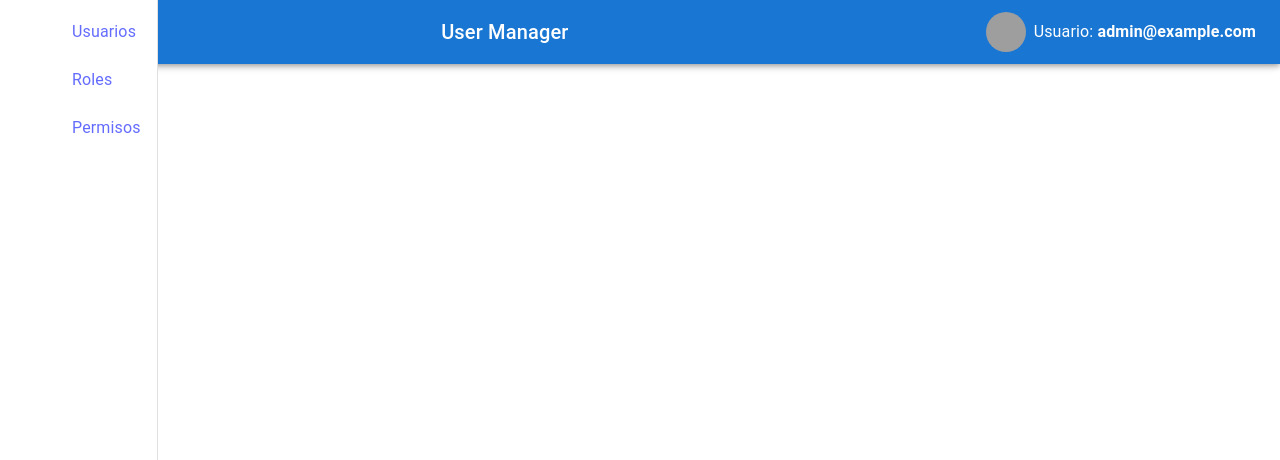
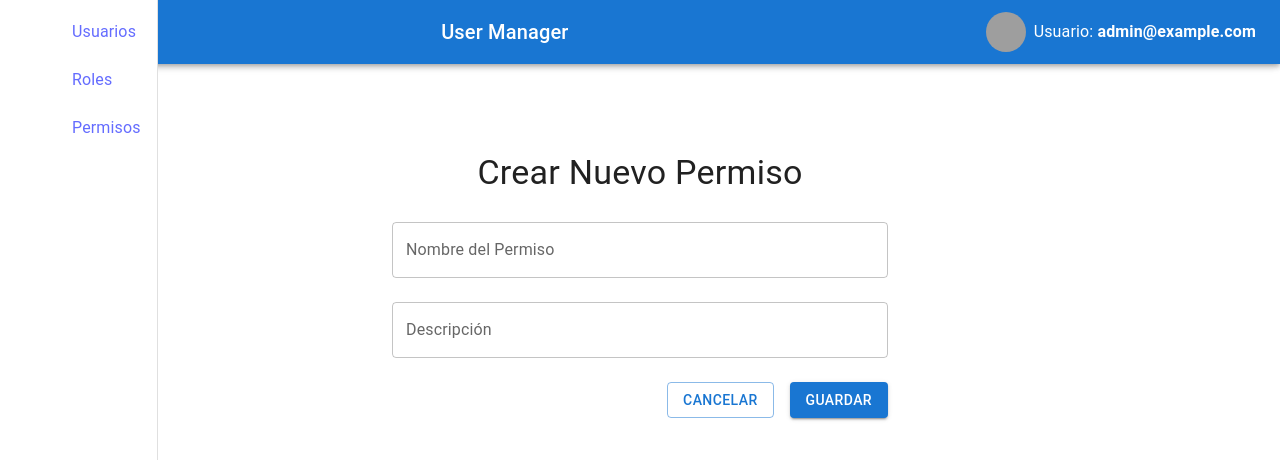
Before and after one commit to megajandrox/arq-web-tp-integrador, a React (Vite) app in the folder webapp/: page /permissions/new in a window 1280 px wide. Shown: the top 460 px of the page. Built offline with nearby package versions, Linux system fonts and the light colour scheme; grey boxes are pictures that could not be loaded; some icons are missing.

Commit message:
permissions

```diff
--- a/webapp/src/App.jsx
+++ b/webapp/src/App.jsx
@@ -7,6 +7,8 @@ import RoleList from './features/roles/RoleList';
 import EditRole from './features/roles/EditRole';
 import NewRole from './features/roles/NewRole';
 import PermissionList from './features/permissions/PermissionList';
+import NewPermission from './features/permissions/NewPermission';
+import EditPermission from './features/permissions/EditPermission';
 import EditUser from './features/users/EditUser';
 import NewUser from './features/users/NewUser'; // Importar el componente de creación de usuario
 import AssignRoles from './features/users/AssignRoles'; // Importar el nuevo componente
@@ -74,6 +76,8 @@ function App() {
                 <Route path="/roles/new" element={<NewRole />} />
                 <Route path="/roles/edit/:id" element={<EditRole />} />
                 <Route path="/permissions" element={<PermissionList />} />
+                <Route path="/permissions/new" element={<NewPermission />} />
+                <Route path="/permissions/edit/:id" element={<EditPermission />} />
                 <Route path="/roles/:id/assign-permissions" element={<AssignPermissions />} />
               </Routes>
             </main>
--- /dev/null
+++ b/webapp/src/features/permissions/EditPermission.jsx
@@ -0,0 +1,97 @@
+import React, { useEffect, useState } from 'react';
+import { useParams, useNavigate } from 'react-router-dom';
+import { TextField, Button, Typography, Box } from '@mui/material';
+
+function EditPermission() {
+  const { id } = useParams();
+  const navigate = useNavigate();
+  const [permission, setPermission] = useState(null);
+  const [loading, setLoading] = useState(true);
+  const [error, setError] = useState(null);
+
+  useEffect(() => {
+    fetch(`/api/permissions/${id}`)
+      .then((response) => {
+        if (!response.ok) {
+          throw new Error('Error al obtener los datos del permiso');
+        }
+        return response.json();
+      })
+      .then((data) => {
+        setPermission(data);
+        setLoading(false);
+      })
+      .catch((err) => {
+        setError(err.message);
+        setLoading(false);
+      });
+  }, [id]);
+
+  const handleSave = () => {
+    const permissionData = {
+      name: permission.name,
+      description: permission.description,
+    };
+
+    fetch(`/api/permissions/${id}`, {
+      method: 'PUT',
+      headers: {
+        'Content-Type': 'application/json',
+      },
+      body: JSON.stringify(permissionData),
+    })
+      .then((response) => {
+        if (!response.ok) {
+          throw new Error('Error al actualizar el permiso');
+        }
+        return response.json();
+      })
+      .then((data) => {
+        alert(`Permiso "${data.name}" actualizado correctamente`);
+        navigate('/permissions');
+      })
+      .catch((err) => {
+        alert(`Error: ${err.message}`);
+      });
+  };
+
+  if (loading) {
+    return <Typography>Cargando...</Typography>;
+  }
+
+  if (error) {
+    return <Typography color="error">Error: {error}</Typography>;
+  }
+
+  return (
+    <Box sx={{ maxWidth: 600, margin: 'auto', mt: 4 }}>
+      <Typography variant="h4" gutterBottom>
+        Editar Permiso
+      </Typography>
+      <TextField
+        fullWidth
+        label="Nombre del Permiso"
+        value={permission.name}
+        onChange={(e) => setPermission({ ...permission, name: e.target.value })}
+        margin="normal"
+      />
+      <TextField
+        fullWidth
+        label="Descripción"
+        value={permission.description}
+        onChange={(e) => setPermission({ ...permission, description: e.target.value })}
+        margin="normal"
+      />
+      <Box sx={{ display: 'flex', justifyContent: 'flex-end', gap: 2, mt: 2 }}>
+        <Button variant="outlined" onClick={() => navigate('/permissions')}>
+          Cancelar
+        </Button>
+        <Button variant="contained" color="primary" onClick={handleSave}>
+          Guardar
+        </Button>
+      </Box>
+    </Box>
+  );
+}
+
+export default EditPermission;
--- /dev/null
+++ b/webapp/src/features/permissions/NewPermission.jsx
@@ -0,0 +1,73 @@
+import React, { useState } from 'react';
+import { useNavigate } from 'react-router-dom';
+import { TextField, Button, Typography, Box } from '@mui/material';
+
+function NewPermission() {
+  const navigate = useNavigate();
+  const [permission, setPermission] = useState({
+    name: '',
+    description: '',
+  });
+  const [error, setError] = useState(null);
+
+  const handleSave = () => {
+    if (!permission.name || !permission.description) {
+      alert('Por favor, completa todos los campos.');
+      return;
+    }
+
+    fetch('/api/permissions', {
+      method: 'POST',
+      headers: {
+        'Content-Type': 'application/json',
+      },
+      body: JSON.stringify(permission),
+    })
+      .then((response) => {
+        if (!response.ok) {
+          throw new Error('Error al crear el permiso');
+        }
+        return response.json();
+      })
+      .then((data) => {
+        alert(`Permiso "${data.name}" creado correctamente`);
+        navigate('/permissions');
+      })
+      .catch((err) => {
+        setError(err.message);
+      });
+  };
+
+  return (
+    <Box sx={{ maxWidth: 600, margin: 'auto', mt: 4 }}>
+      <Typography variant="h4" gutterBottom>
+        Crear Nuevo Permiso
+      </Typography>
+      {error && <Typography color="error">Error: {error}</Typography>}
+      <TextField
+        fullWidth
+        label="Nombre del Permiso"
+        value={permission.name}
+        onChange={(e) => setPermission({ ...permission, name: e.target.value })}
+        margin="normal"
+      />
+      <TextField
+        fullWidth
+        label="Descripción"
+        value={permission.description}
+        onChange={(e) => setPermission({ ...permission, description: e.target.value })}
+        margin="normal"
+      />
+      <Box sx={{ display: 'flex', justifyContent: 'flex-end', gap: 2, mt: 2 }}>
+        <Button variant="outlined" onClick={() => navigate('/permissions')}>
+          Cancelar
+        </Button>
+        <Button variant="contained" color="primary" onClick={handleSave}>
+          Guardar
+        </Button>
+      </Box>
+    </Box>
+  );
+}
+
+export default NewPermission;
--- a/webapp/src/features/permissions/PermissionList.jsx
+++ b/webapp/src/features/permissions/PermissionList.jsx
@@ -12,15 +12,19 @@ import {
   Tooltip,
   Button,
   Paper,
+  Box,
 } from '@mui/material';
 import EditIcon from '@mui/icons-material/Edit';
 import DeleteIcon from '@mui/icons-material/Delete';
+import AddIcon from '@mui/icons-material/Add';
+import { useNavigate } from 'react-router-dom';
 import '@/styles/TableStyles.css';
 
 function PermissionList() {
   const [permissions, setPermissions] = useState([]);
   const [loading, setLoading] = useState(true);
   const [error, setError] = useState(null);
+  const navigate = useNavigate(); // Hook para la navegación
 
   useEffect(() => {
     fetch('/api/permissions')
@@ -40,6 +44,24 @@ function PermissionList() {
       });
   }, []);
 
+  const handleDelete = (permissionId) => {
+    if (window.confirm('¿Estás seguro de que deseas eliminar este permiso?')) {
+      fetch(`/api/permissions/${permissionId}`, {
+        method: 'DELETE',
+      })
+        .then((response) => {
+          if (!response.ok) {
+            throw new Error('Error al eliminar el permiso');
+          }
+          setPermissions(permissions.filter((permission) => permission.id !== permissionId));
+          alert('Permiso eliminado correctamente');
+        })
+        .catch((err) => {
+          alert(`Error: ${err.message}`);
+        });
+    }
+  };
+
   if (loading) {
     return <CircularProgress />;
   }
@@ -50,6 +72,19 @@ function PermissionList() {
 
   return (
     <div>
+      <Box sx={{ display: 'flex', justifyContent: 'space-between', alignItems: 'center', mb: 2 }}>
+        <Typography variant="h5">Lista de Permisos</Typography>
+        <Tooltip title="Agregar un nuevo permiso" arrow>
+          <Button
+            variant="contained"
+            color="primary"
+            startIcon={<AddIcon />}
+            onClick={() => navigate('/permissions/new')} // Navegar a NewPermission.jsx
+          >
+            Nuevo Permiso
+          </Button>
+        </Tooltip>
+      </Box>
       <TableContainer component={Paper} className="table-container">
         <Table>
           <TableHead>
@@ -73,7 +108,7 @@ function PermissionList() {
                         variant="contained"
                         color="primary"
                         startIcon={<EditIcon />}
-					onClick={() => alert(`Editar permiso: ${permission.name}`)}
+                        onClick={() => navigate(`/permissions/edit/${permission.id}`)} // Navegar a EditPermission.jsx
                         style={{ marginRight: '8px' }}
                       >
                       </Button>
@@ -83,7 +118,7 @@ function PermissionList() {
                         variant="outlined"
                         color="error"
                         startIcon={<DeleteIcon />}
-						onClick={() => alert(`Eliminar permiso: ${permission.name}`)}
+                        onClick={() => handleDelete(permission.id)} // Llamar a la función handleDelete
                       >
                       </Button>
                     </Tooltip>
```
Lines whose indentation alone changed are shown as unchanged.
